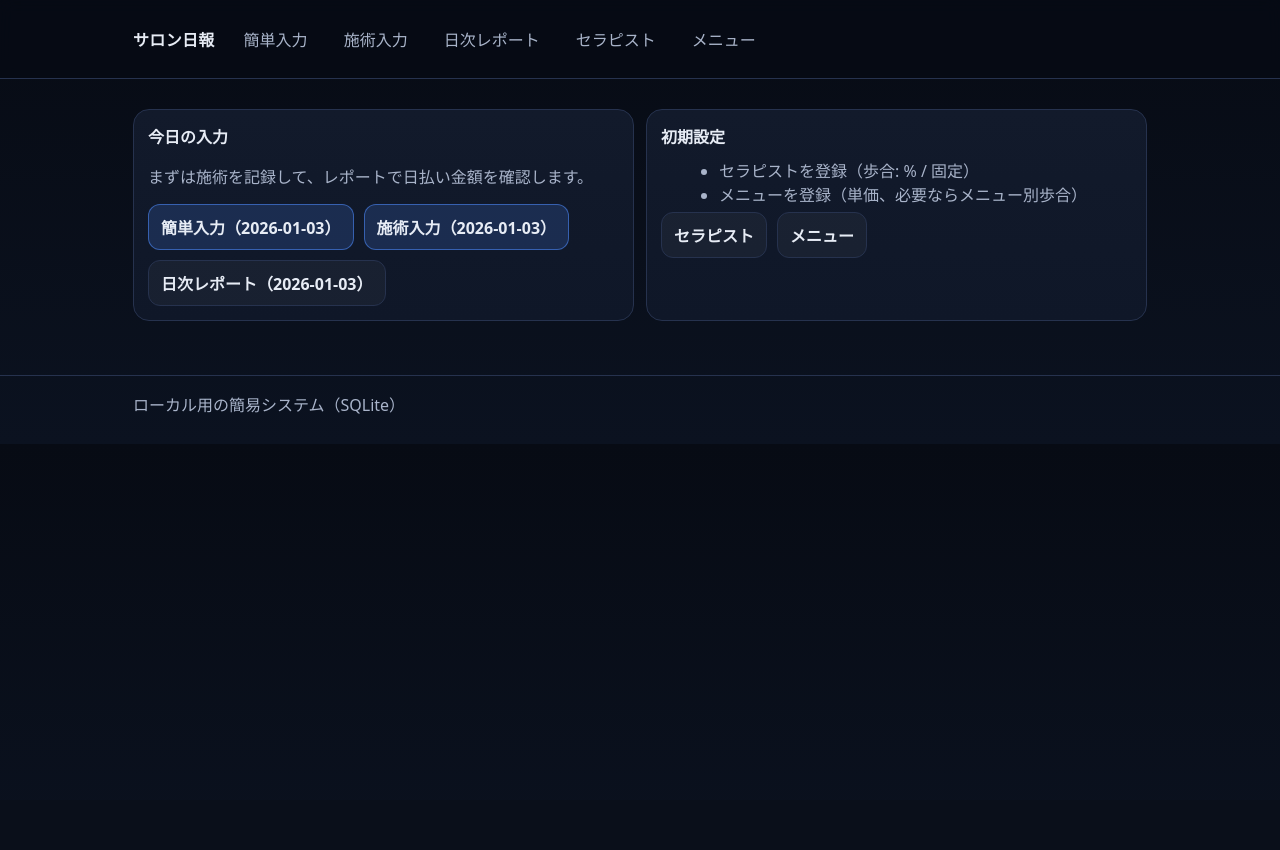
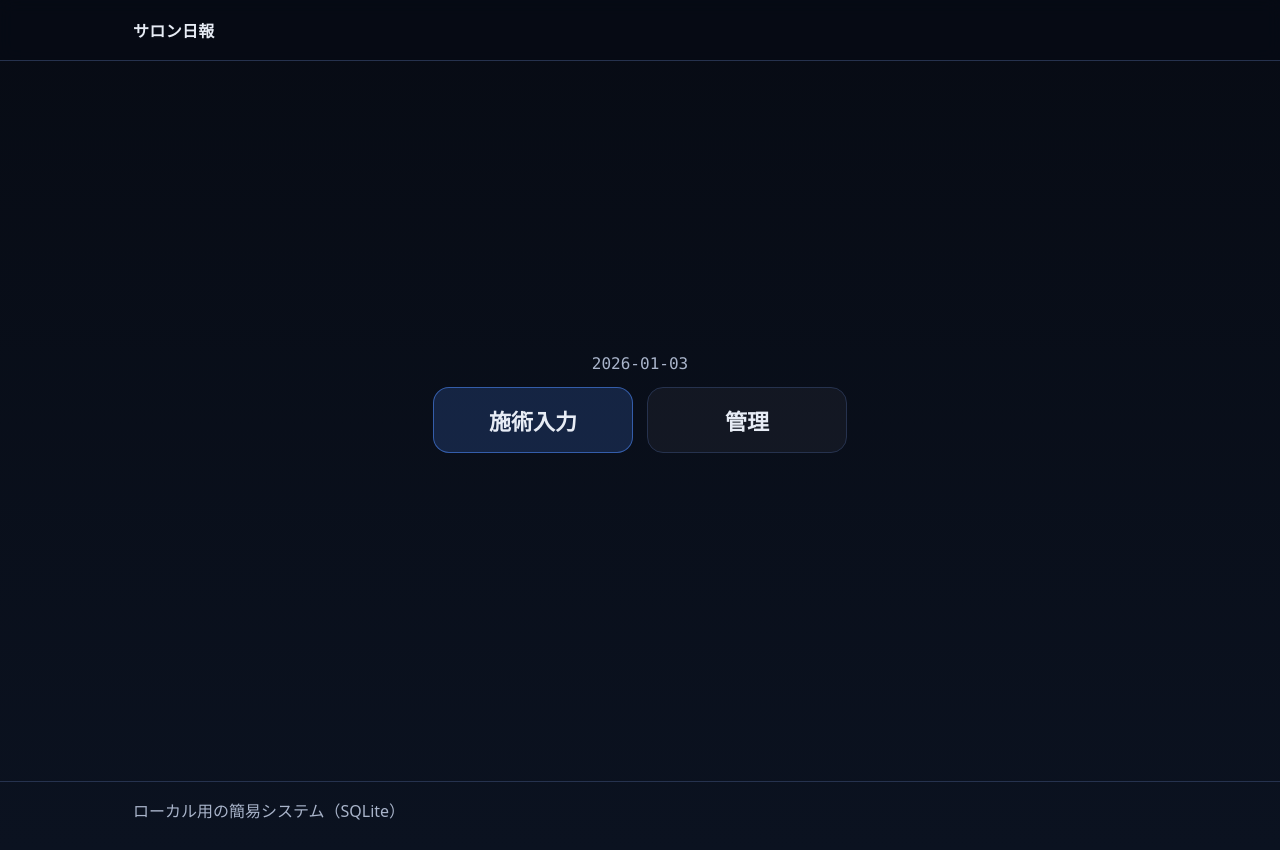
Before and after one commit to shunsoco-stack/InvoiceFromTherapist, a Flask app: page / in a window 1280 px wide. Before the commit the page ends 414 px from the top, so only its background shows below. Run offline with Flask 3, Linux system fonts and the light colour scheme; parts of the project's set-up code (start-up, migrations or seed data) failed here and were passed over.

Commit message:
Add admin page and simplify homepage
Co-authored-by: shun.soco <shun.soco@gmail.com>

```diff
--- a/app/app.py
+++ b/app/app.py
@@ -21,6 +21,11 @@ def create_app() -> Flask:
     def index():
         today = date.today().isoformat()
         return render_template("index.html", today=today)
+
+    @app.get("/admin")
+    def admin():
+        today = date.today().isoformat()
+        return render_template("admin.html", today=today)
 
     # ----------------
     # Kiosk (simple input for therapists)
--- a/app/static/style.css
+++ b/app/static/style.css
@@ -140,6 +140,20 @@ input::placeholder{ color: rgba(169,180,202,.7); }
 
 .list{ margin: 8px 0 0 18px; color: var(--muted); }
 
+/* Home (super simple) */
+.homeSimple{
+  min-height: calc(100vh - 140px);
+  display:flex;
+  flex-direction: column;
+  align-items:center;
+  justify-content:center;
+  gap: 14px;
+  padding: 12px 0 24px;
+}
+.homeSimple__title{ color: var(--muted); font-size: 16px; }
+.homeSimple__buttons{ display:flex; gap: 14px; flex-wrap: wrap; justify-content:center; }
+.homeSimple__btn{ font-size: 22px; padding: 16px 18px; border-radius: 16px; min-width: 200px; }
+
 /* Kiosk / Simple input (touch friendly) */
 .kiosk{ max-width: 980px; margin: 0 auto; }
 .kiosk__head{ margin: 6px 0 10px; }
--- a/app/templates/base.html
+++ b/app/templates/base.html
@@ -12,13 +12,6 @@
         <div class="brand">
           <a href="{{ url_for('index') }}">サロン日報</a>
         </div>
-        <nav class="nav">
-          <a href="{{ url_for('kiosk') }}">簡単入力</a>
-          <a href="{{ url_for('treatments_list') }}">施術入力</a>
-          <a href="{{ url_for('report_daily') }}">日次レポート</a>
-          <a href="{{ url_for('therapists_list') }}">セラピスト</a>
-          <a href="{{ url_for('menus_list') }}">メニュー</a>
-        </nav>
       </div>
     </header>
 
--- a/app/templates/index.html
+++ b/app/templates/index.html
@@ -1,27 +1,11 @@
 {% extends "base.html" %}
 {% set title = "トップ" %}
 {% block content %}
-  <div class="grid">
-    <section class="card">
-      <h2>今日の入力</h2>
-      <p class="muted">まずは施術を記録して、レポートで日払い金額を確認します。</p>
-      <div class="actions">
-        <a class="btn" href="{{ url_for('kiosk', date=today) }}">簡単入力（{{ today }}）</a>
-        <a class="btn" href="{{ url_for('treatments_list', date=today) }}">施術入力（{{ today }}）</a>
-        <a class="btn btn--secondary" href="{{ url_for('report_daily', date=today) }}">日次レポート（{{ today }}）</a>
-      </div>
-    </section>
-
-    <section class="card">
-      <h2>初期設定</h2>
-      <ul class="list">
-        <li>セラピストを登録（歩合: % / 固定）</li>
-        <li>メニューを登録（単価、必要ならメニュー別歩合）</li>
-      </ul>
-      <div class="actions">
-        <a class="btn btn--secondary" href="{{ url_for('therapists_list') }}">セラピスト</a>
-        <a class="btn btn--secondary" href="{{ url_for('menus_list') }}">メニュー</a>
-      </div>
-    </section>
+  <div class="homeSimple">
+    <div class="homeSimple__title mono">{{ today }}</div>
+    <div class="homeSimple__buttons">
+      <a class="btn homeSimple__btn" href="{{ url_for('kiosk') }}">施術入力</a>
+      <a class="btn btn--secondary homeSimple__btn" href="{{ url_for('admin') }}">管理</a>
+    </div>
   </div>
 {% endblock %}
```
Also changed, not shown: app/templates/admin.html (added, +32 -0 lines).
